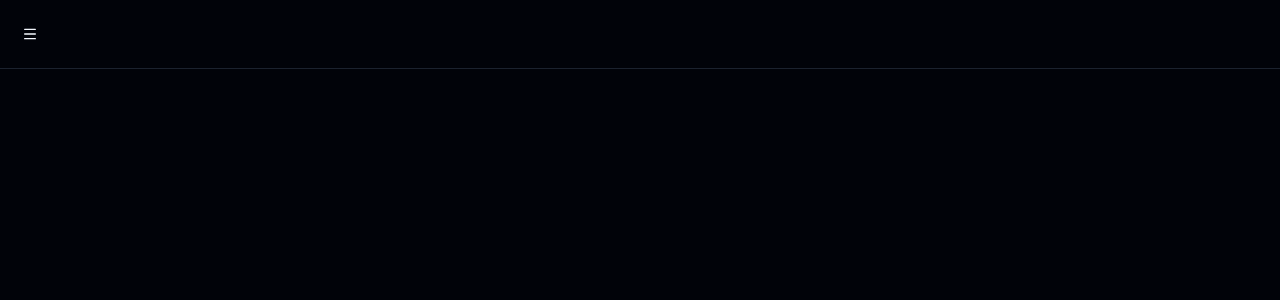
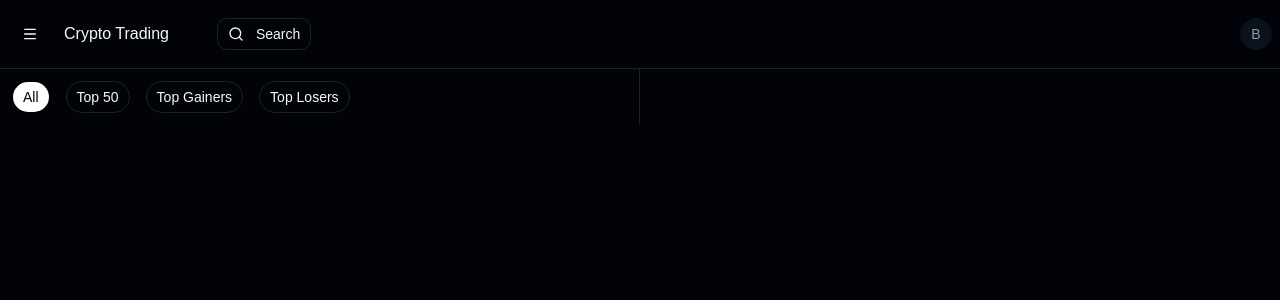
Before and after one commit to Biikash1/TradeForge-Frontend, a React (Vite) app: page / in a window 1280 px wide. Shown: the top 300 px of the page. Built offline with nearby package versions, Linux system fonts and the light colour scheme.

Commit message:
feat: add asset table to home page

```diff
--- a/src/App.jsx
+++ b/src/App.jsx
@@ -1,3 +1,4 @@
+import Home from "./pages/Home/Home";
 import Navbar from "./pages/Navbar/Navbar";
 
 function App() {
@@ -5,6 +6,7 @@ function App() {
   return (
     <>
      <Navbar/>
+     <Home/>
     </>
   );
 }
--- /dev/null
+++ b/src/components/ui/table.jsx
@@ -0,0 +1,121 @@
+import * as React from "react"
+
+import { cn } from "@/lib/utils"
+
+function Table({
+  className,
+  ...props
+}) {
+  return (
+    <div data-slot="table-container" className="relative w-full overflow-x-auto">
+      <table
+        data-slot="table"
+        className={cn("w-full caption-bottom text-sm", className)}
+        {...props} />
+    </div>
+  );
+}
+
+function TableHeader({
+  className,
+  ...props
+}) {
+  return (
+    <thead
+      data-slot="table-header"
+      className={cn("[&_tr]:border-b", className)}
+      {...props} />
+  );
+}
+
+function TableBody({
+  className,
+  ...props
+}) {
+  return (
+    <tbody
+      data-slot="table-body"
+      className={cn("[&_tr:last-child]:border-0", className)}
+      {...props} />
+  );
+}
+
+function TableFooter({
+  className,
+  ...props
+}) {
+  return (
+    <tfoot
+      data-slot="table-footer"
+      className={cn("border-t bg-muted/50 font-medium [&>tr]:last:border-b-0", className)}
+      {...props} />
+  );
+}
+
+function TableRow({
+  className,
+  ...props
+}) {
+  return (
+    <tr
+      data-slot="table-row"
+      className={cn(
+        "border-b transition-colors hover:bg-muted/50 has-aria-expanded:bg-muted/50 data-[state=selected]:bg-muted",
+        className
+      )}
+      {...props} />
+  );
+}
+
+function TableHead({
+  className,
+  ...props
+}) {
+  return (
+    <th
+      data-slot="table-head"
+      className={cn(
+        "h-10 px-2 text-left align-middle font-medium whitespace-nowrap text-foreground [&:has([role=checkbox])]:pr-0",
+        className
+      )}
+      {...props} />
+  );
+}
+
+function TableCell({
+  className,
+  ...props
+}) {
+  return (
+    <td
+      data-slot="table-cell"
+      className={cn(
+        "p-2 align-middle whitespace-nowrap [&:has([role=checkbox])]:pr-0",
+        className
+      )}
+      {...props} />
+  );
+}
+
+function TableCaption({
+  className,
+  ...props
+}) {
+  return (
+    <caption
+      data-slot="table-caption"
+      className={cn("mt-4 text-sm text-muted-foreground", className)}
+      {...props} />
+  );
+}
+
+export {
+  Table,
+  TableHeader,
+  TableBody,
+  TableFooter,
+  TableHead,
+  TableRow,
+  TableCell,
+  TableCaption,
+}
--- /dev/null
+++ b/src/pages/Home/AssetTable.jsx
@@ -0,0 +1,9 @@
+const AssetTable = () => {
+  return (
+    <div>
+
+    </div>
+  );
+};
+
+export default AssetTable;
--- /dev/null
+++ b/src/pages/Home/Home.jsx
@@ -0,0 +1,56 @@
+import { Button } from "@/components/ui/button";
+import { useState } from "react";
+import AssetTable from "./AssetTable";
+
+const Home = () => {
+  const [category, setCategory] = useState("all");
+
+  const handlecategory = (value) => {
+    setCategory(value);
+  };
+
+  return (
+    <div className="relative">
+      <div className="lg:flex">
+        <div className="lg:w-1/2 lg:border-r">
+          <div className="p-3 flex items-center gap-4">
+            <Button
+              onClick={() => handlecategory("all")}
+              variant={category === "all" ? "default" : "outline"}
+              className="rounded-full"
+            >
+              All
+            </Button>
+
+            <Button
+              onClick={() => handlecategory("top50")}
+              variant={category === "top50" ? "default" : "outline"}
+              className="rounded-full"
+            >
+              Top 50
+            </Button>
+
+            <Button
+              onClick={() => handlecategory("topGainers")}
+              variant={category === "topGainers" ? "default" : "outline"}
+              className="rounded-full"
+            >
+              Top Gainers
+            </Button>
+
+            <Button
+              onClick={() => handlecategory("topLosers")}
+              variant={category === "topLosers" ? "default" : "outline"}
+              className="rounded-full"
+            >
+              Top Losers
+            </Button>
+          </div>
+          <AssetTable/>
+        </div>
+      </div>
+    </div>
+  );
+};
+
+export default Home;
--- a/src/pages/Navbar/Navbar.jsx
+++ b/src/pages/Navbar/Navbar.jsx
@@ -1,4 +1,4 @@
-import { Avatar, AvatarImage } from "@/components/ui/avatar";
+import { Avatar, AvatarFallback, AvatarImage } from "@/components/ui/avatar";
 import { Button } from "@/components/ui/button";
 import {
   Sheet,
@@ -7,7 +7,7 @@ import {
   SheetTitle,
   SheetTrigger,
 } from "@/components/ui/sheet";
-import { Menu } from "lucide-react";
+import { Menu, Search } from "lucide-react";
 import cryptoImage from "@/assets/cryptoImage.png";
 import Sidebar from "./Sidebar";
 
@@ -45,7 +45,26 @@ const Navbar = () => {
             <Sidebar />
           </SheetContent>
         </Sheet>
+        <p className="text-sm lg:text-base cursor-pointer">
+          Crypto Trading
+        </p>
+        <div className="p-0 ml-9">
+          <Button
+            variant="outline"
+            className="flex items-center gap-3"
+          >
+            <Search className="h-5 w-5" />
+            <span>Search</span>
+          </Button>
+        </div>
       </div>
+       <div>
+          <Avatar>
+            <AvatarFallback>
+                B
+            </AvatarFallback>
+          </Avatar>
+       </div>
     </div>
   );
 };
```
